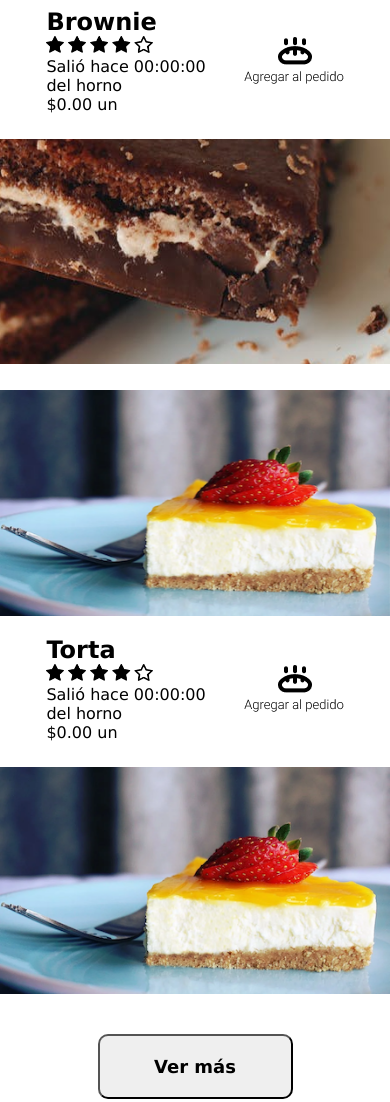
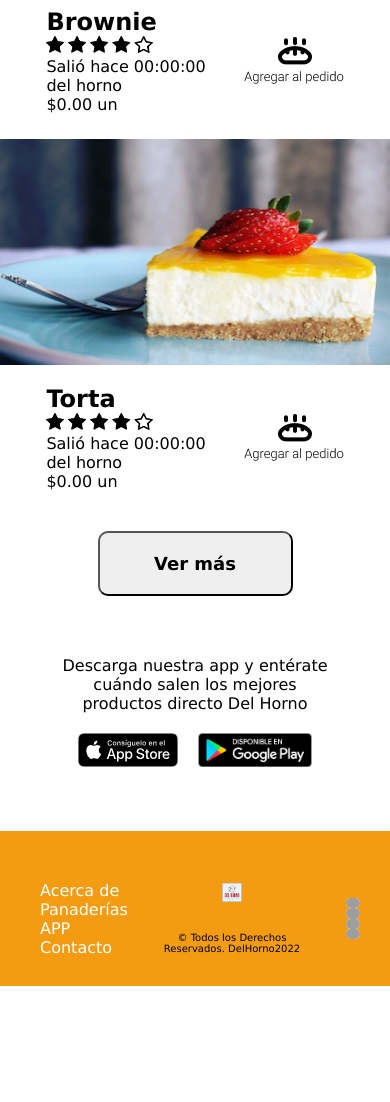
Before and after one commit to LuchoCb/DelHorno-LuisCabezas, a plain HTML site: page index.html in a window 390 px wide. Shown: the part 1940-3042 px from the top of the page. After the commit the page ends 2926 px from the top, so only its background shows below. Drawn offline with Linux system fonts and the light colour scheme; grey boxes are pictures that could not be loaded.

Commit message:
arreglo de css

```diff
--- a/styles/cssdelhorno.css
+++ b/styles/cssdelhorno.css
@@ -1087,10 +1087,7 @@ footer {
     }
 
     .img4 {
-        grid-area: img4;
-        width: 90%;
-        border-radius: 10px;
-        margin-top: 3vh;
+        display: none;
     }
 
     .txt3 {
@@ -1410,16 +1407,12 @@ footer {
     }
 
     .img3 {
-        grid-area: img1;
-        width: 100%;
-        margin-top: 3vh;
+       display: none;
 
     }
 
     .img4 {
-        grid-area: img1;
-        width: 100%;
-        margin-top: 3vh;
+        display: none;
     }
 
     .txt3 {
```
